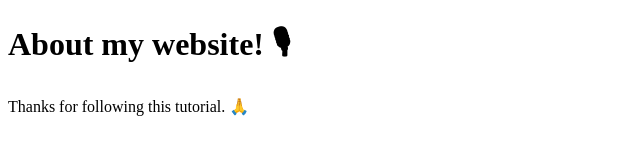
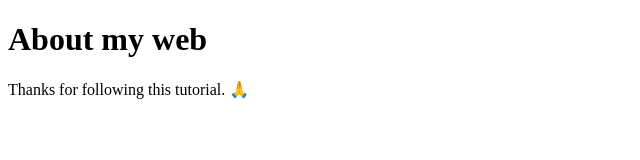
Before and after one commit to bilguun19945/embed, a plain HTML site: page index.html in a window 1280 px wide. Shown: the whole page, without its empty margins (0-640 px from the left). Drawn offline with Linux system fonts and the light colour scheme.

Commit message:
Update index.html

```diff
--- a/index.html
+++ b/index.html
@@ -4,7 +4,7 @@
       <title>About - My Cool Website</title>
    </head>
    <body>
-      <h1>About my website! 🎙</h1>
+      <h1>About my web</h1>
       <p>Thanks for following this tutorial. 🙏</p>
    </body>
 </html>
```
